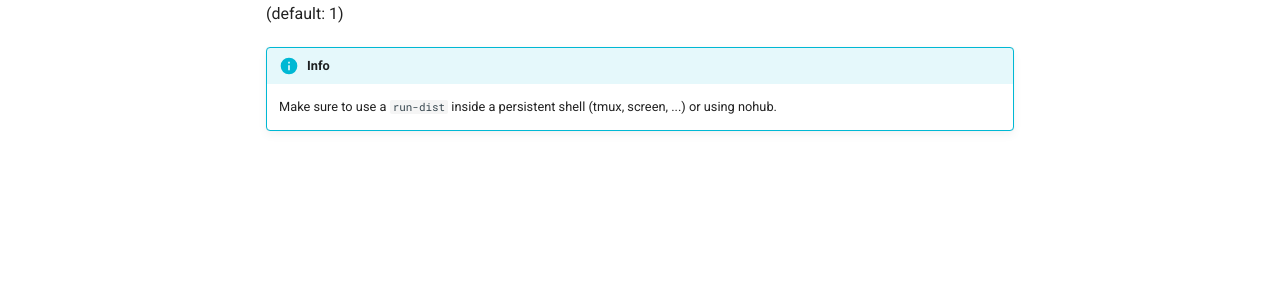
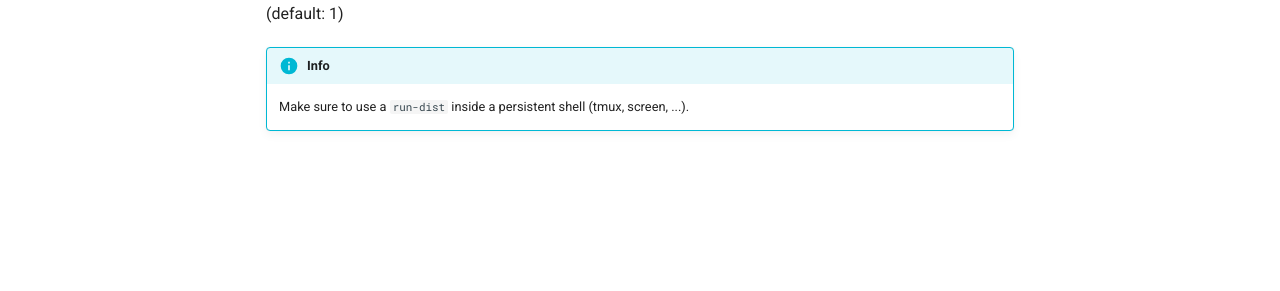
Before and after one commit to potassco/benchmark-tool, an MkDocs documentation site: the page built from docs/getting_started/run_dist/index.md, in a window 1280 px wide. Shown: the part 538-829 px from the top of the page. Built offline with MkDocs 1.6.1 and Material for MkDocs 9.7.7, drawn with Linux system fonts in a browser that asks for light colours; comment, search, counter and statistics services are not loaded.

Commit message:
Fix typos

```diff
--- a/docs/getting_started/run_dist/index.md
+++ b/docs/getting_started/run_dist/index.md
@@ -22,5 +22,4 @@ The `-w, --wait` option sets the number of seconds between checking the number
 of jobs on the cluster (default: 1)
 
 !!!info
-    Make sure to use a `run-dist` inside a persistent shell (tmux, screen, ...)
-    or using nohub.
+    Make sure to use a `run-dist` inside a persistent shell (tmux, screen, ...).
```
Also changed, not shown: docs/getting_started/conv/index.md (+1 -1 lines), docs/getting_started/gen/index.md (+1 -1 lines).
